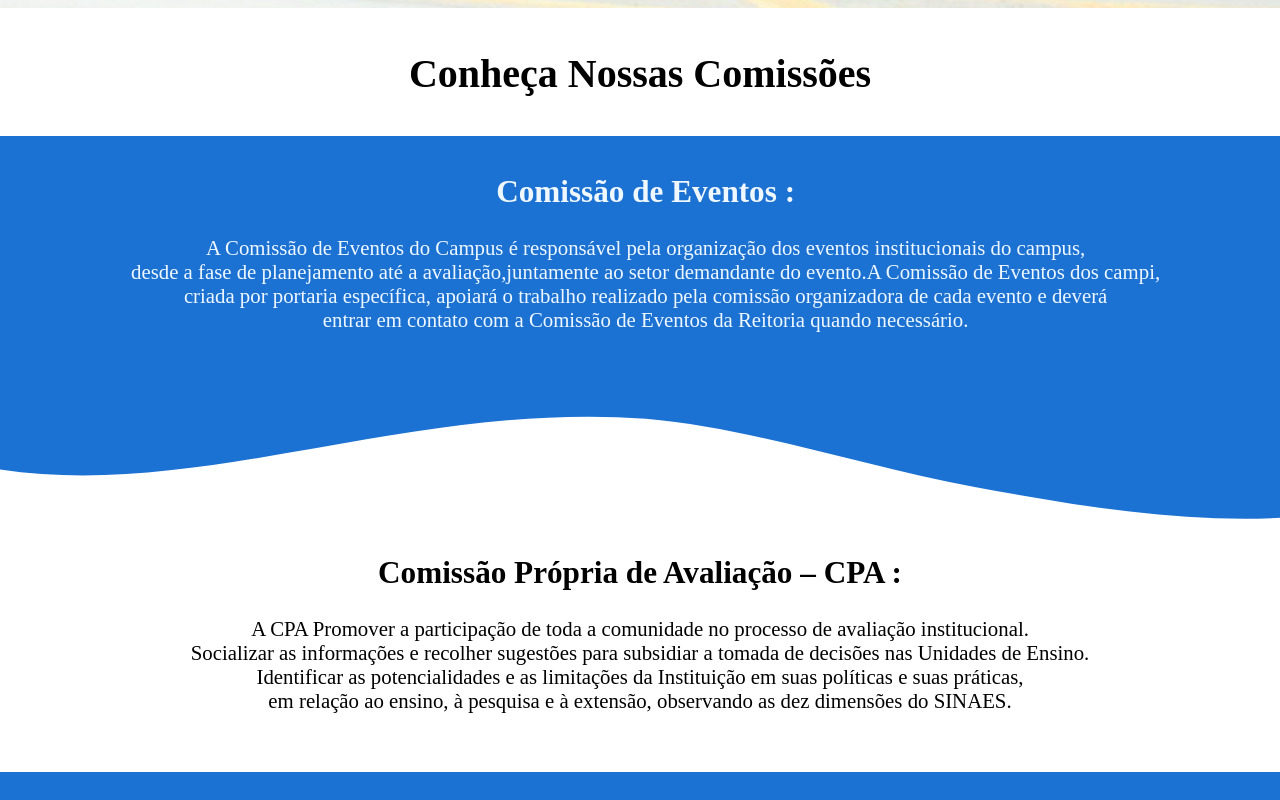
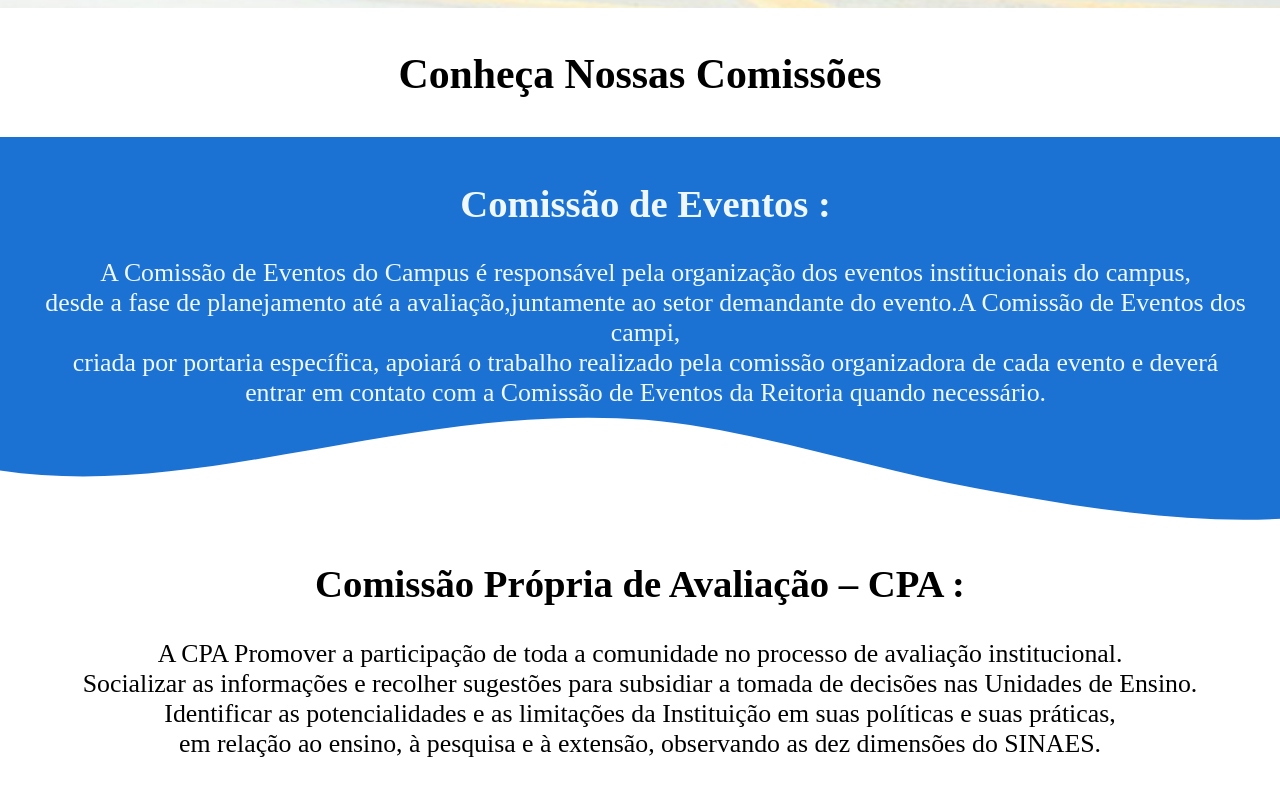
Before and after one commit to 2info3-Hackathon/frontend, a Vue app: page /comissao in a window 1280 px wide. Shown: the part 700-1500 px from the top of the page. Built offline with nearby package versions, Linux system fonts and the light colour scheme.

Commit message:
FEAT : Adicionando calc

```diff
--- a/src/views/comissaoView.vue
+++ b/src/views/comissaoView.vue
@@ -66,19 +66,19 @@ section.lista div.azul{
   display: block;
   margin-left: -20px;
   color: aliceblue;
-  font-size: 1.3rem;
+  font-size: calc(1.3rem + 0.390625vw);
   padding: 1vw 2vw 1vw 2vw;
   margin-bottom: -16vw;
 }
 div.branco{
    margin-top: -12vw;
     margin-bottom: 2vw;
-    font-size: 1.3rem;
+    font-size: calc(1.3rem + 0.390625vw);
     padding: 1vw 2vw 1vw 2vw;
 }
 h1{
     text-align: center;
-    font-size: 2.5rem;
+    font-size: calc(2.3rem + 0.390625vw);
     margin-top: 3vw;
     margin-bottom: 3vw;
 }
```
